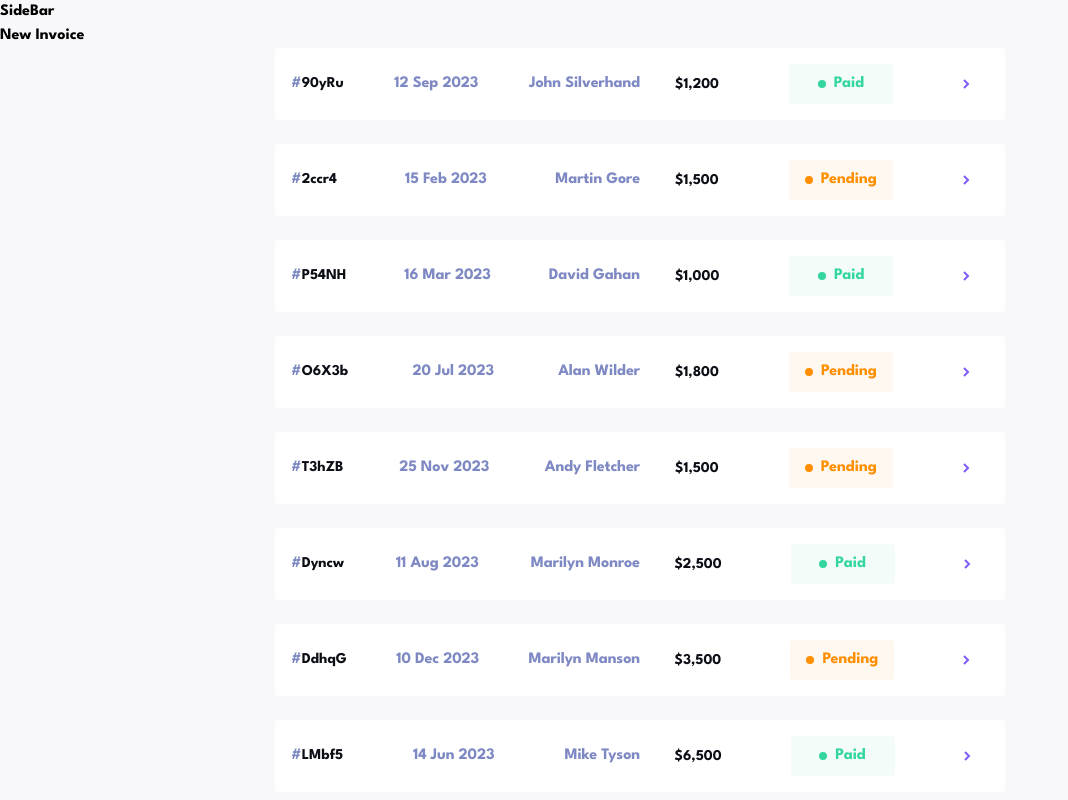
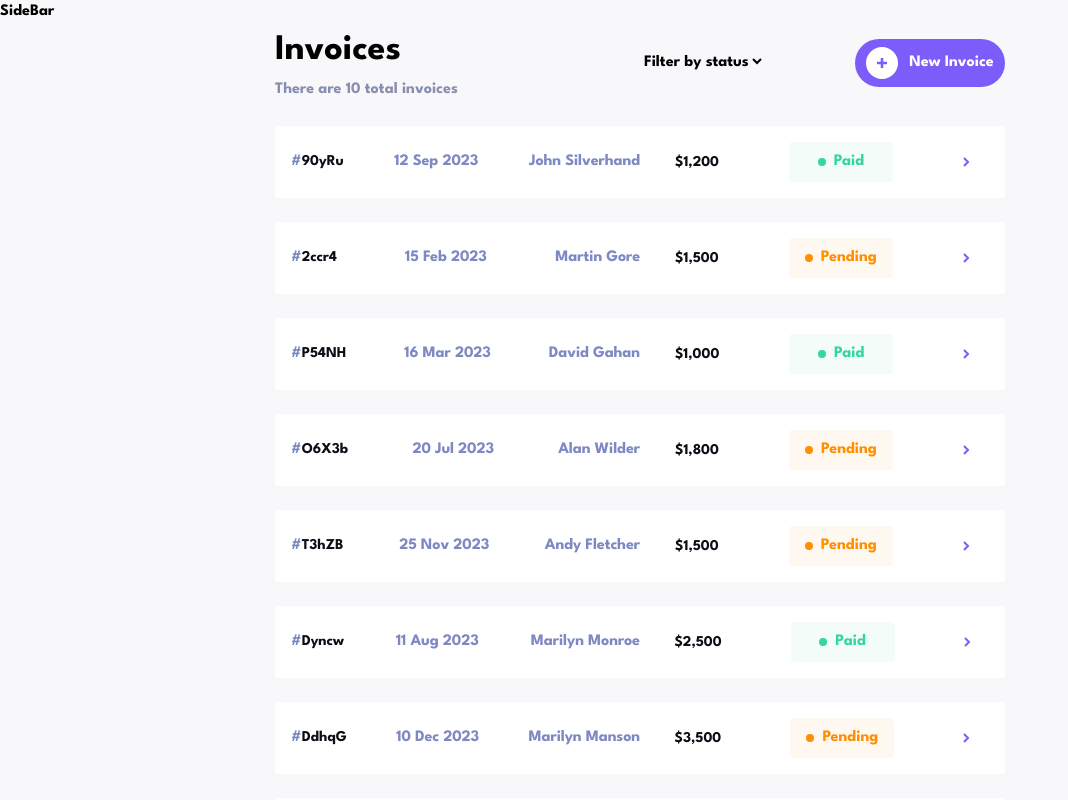
Before and after one commit to DaranDachte/Invoice_App, a React (Vite) app: page / in a window 1280 px wide. Shown: the top 800 px of the page, without its empty margins (0-1068 px from the left). Built offline with nearby package versions, Linux system fonts and the light colour scheme.

Commit message:
some stuff added

```diff
--- a/src/Componets/Container/Content/InvoiceList/InvoiceList.tsx
+++ b/src/Componets/Container/Content/InvoiceList/InvoiceList.tsx
@@ -1,10 +1,10 @@
 import List from "./List/List";
-import ListHeader from "./ListHeader/ListHeader";
+import Header from "../../../../Header/Header";
 
 const InvoiceList = () => {
   return (
     <div>
-      <ListHeader />
+      <Header />
       <List />
     </div>
   );
--- a/src/Componets/Container/Content/InvoiceList/List/List.tsx
+++ b/src/Componets/Container/Content/InvoiceList/List/List.tsx
@@ -1,29 +1,39 @@
-import {
-  getInvoices,
-  addInvoice,
-} from "../../../../../store/slices/invoicesSlice";
+import { getInvoices } from "../../../../../store/slices/invoicesSlice";
 import Item from "./Item/Item";
 import { useSelector } from "react-redux";
 import noDataPicture from "../../../../../assets/img/noDataPicture.svg";
-
+import { getCurrentFilter } from "../../../../../store/slices/filterSlice";
 const List = () => {
   const invoices = useSelector(getInvoices);
+  const currentFilter = useSelector(getCurrentFilter);
+  console.log(currentFilter);
+
   return (
-    <div className="flex  w-[45.625rem]  my-0 mx-auto  ">
+    <>
+      <div className="flex   w-[45.625rem]  my-0 mx-auto ">
         {invoices.length ? (
           <ul>
-          {invoices.map((invoice) => (
+            {invoices
+              .filter((invoice) => {
+                return currentFilter !== "noFilter"
+                  ? invoice.paymentState.toLowerCase() === currentFilter
+                  : true;
+              })
+
+              .map((invoice) => (
                 <Item key={invoice.id} invoice={invoice} />
               ))}
           </ul>
         ) : (
-        <div>
+          <div className="flex flex-col my-[5rem]  justify-evenly mx-auto items-start ">
             <div>
               <img src={noDataPicture} alt="noDataPicture" />{" "}
             </div>
             <div>
-            <h3>There is nothing here</h3>
-            <p>
+              <h3 className="text-[1.5rem] mt-[4.5rem]">
+                There is nothing here
+              </h3>
+              <p className="w-[13rem] h-[2rem] mt-[2rem]  text-[0.8125rem] text-center text-[#888EB0]">
                 Create an invoice by clicking the New Invoice button and get
                 started
               </p>
@@ -31,6 +41,7 @@ const List = () => {
           </div>
         )}
       </div>
+    </>
   );
 };
 
--- a/src/Componets/Container/Content/InvoiceList/ListHeader/ListHeader.tsx
+++ /dev/null
@@ -1,11 +0,0 @@
-import { Link } from "react-router-dom";
-
-const ListHeader = () => {
-  return (
-    <div>
-      <Link to={"/addNew"}>New Invoice</Link>
-    </div>
-  );
-};
-
-export default ListHeader;
--- /dev/null
+++ b/src/Header/Header.tsx
@@ -0,0 +1,64 @@
+import { Link } from "react-router-dom";
+import plusNewInvoice from "../assets/img/plusNewInvoice.svg";
+import { useSelector, useDispatch } from "react-redux";
+import { getInvoices } from "../store/slices/invoicesSlice";
+import { setFilter } from "../store/slices/filterSlice";
+
+const Header = () => {
+  const dispatch = useDispatch();
+  const invoicesLength = useSelector(getInvoices).length;
+  const handleChange = (e) => {
+    dispatch(setFilter(e.target.value));
+  };
+
+  return (
+    <div className="flex  w-[45.625rem]  my-0 mx-auto  mb-[1.5rem] ">
+      <div className="flex flex-col justify-evenly  items-start  w-1/2">
+        <div>
+          <h1 className=" flex text-[2.25rem] font-bold">Invoices</h1>
+        </div>
+        <div>
+          <p className=" text-[#888EB0]">
+            {invoicesLength === 0 && "No invoices"}
+            {invoicesLength === 1 && "There is 1  invoice"}
+            {invoicesLength > 1 && `There are ${invoicesLength} total invoices`}
+          </p>
+        </div>
+      </div>
+      <div className="flex items-center justify-between w-1/2">
+        <div>
+          <label htmlFor="status"></label>
+          <select
+            onChange={handleChange}
+            className="bg-[#F8F8FB]"
+            name="Filter by status"
+            id="status"
+          >
+            <option value="noFilter" className=" text-[0.9375rem] font-bold">
+              Filter by status
+            </option>
+            <option className="text-[#888EB0] font-medium" value="paid">
+              Paid
+            </option>
+            <option className="text-[#888EB0] font-medium" value="pending">
+              Pending
+            </option>
+            <option className="text-[#888EB0] font-medium" value="draft">
+              Draft
+            </option>
+          </select>
+        </div>
+        <Link to={"/addNew"}>
+          <div className="w-[9.375rem] flex items-center justify-evenly h-[3rem] bg-[#7C5DFA] rounded-full">
+            <div>
+              <img src={plusNewInvoice} alt="plusNewInvoice" />
+            </div>
+            <p className="text-[#FFFFFF]">New Invoice</p>
+          </div>
+        </Link>
+      </div>
+    </div>
+  );
+};
+
+export default Header;
--- a/src/index.css
+++ b/src/index.css
@@ -10,3 +10,7 @@
 @tailwind base;
 @tailwind components;
 @tailwind utilities;
+
+body {
+  background-color: #f8f8fb;
+}
--- /dev/null
+++ b/src/store/slices/filterSlice.ts
@@ -0,0 +1,17 @@
+import { createSlice } from "@reduxjs/toolkit";
+
+const filterSlice = createSlice({
+  name: "filter",
+  initialState: "noFilter",
+  reducers: {
+    setFilter: (_state, action) => {
+      return action.payload;
+    },
+  },
+});
+
+export const { setFilter } = filterSlice.actions;
+
+export const getCurrentFilter = (state) => state.filter;
+
+export default filterSlice.reducer;
--- a/src/store/store.ts
+++ b/src/store/store.ts
@@ -1,8 +1,11 @@
 import { configureStore } from "@reduxjs/toolkit";
 import invoicesReducer from "./slices/invoicesSlice";
+import filtersReducer from "./slices/filterSlice";
+
 const store = configureStore({
   reducer: {
     invoices: invoicesReducer,
+    filter: filtersReducer,
   },
 });
 
```
Also changed, not shown: src/assets/img/arrowDown.svg (added), src/assets/img/plusNewInvoice.svg (added). Lines whose indentation alone changed are shown as unchanged.
